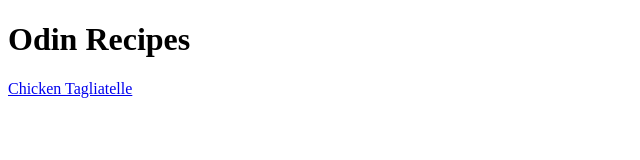
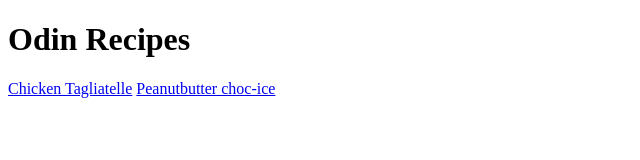
Before and after one commit to BenjiSmith1990/odin-recipes, a plain HTML site: page index.html in a window 1280 px wide. Shown: the whole page, without its empty margins (0-640 px from the left). Drawn offline with Linux system fonts and the light colour scheme.

Commit message:
add links from index.html to peanutbutter choc ice page and vice versa

```diff
--- a/index.html
+++ b/index.html
@@ -8,5 +8,6 @@
 <body>
     <h1>Odin Recipes</h1>
     <a href="recipes/chicken-tagliatelle.html">Chicken Tagliatelle</a>
+    <a href="recipes/peanutbutter-choc-ice.html">Peanutbutter choc-ice</a>
 </body>
 </html>
```
Also changed, not shown: recipes/peanutbutter-choc-ice.html (+1 -0 lines).
